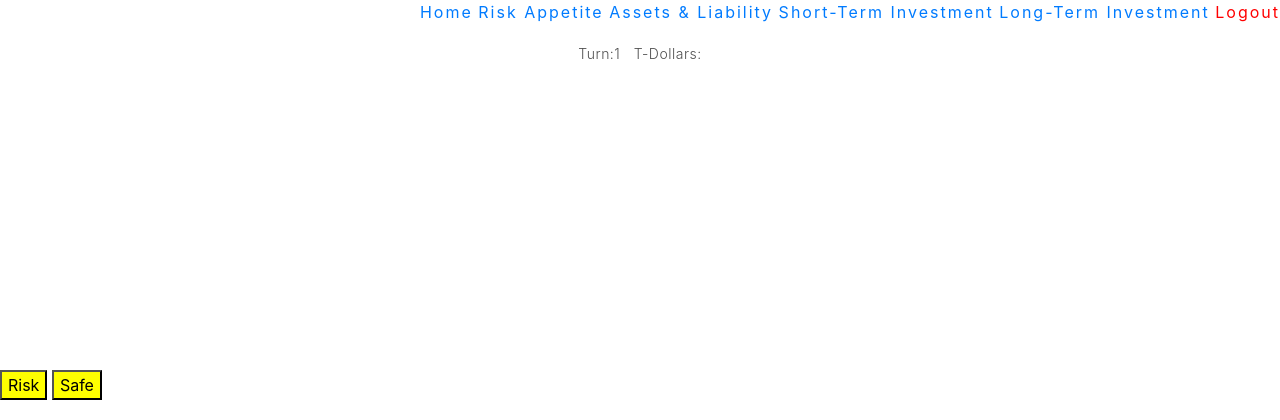
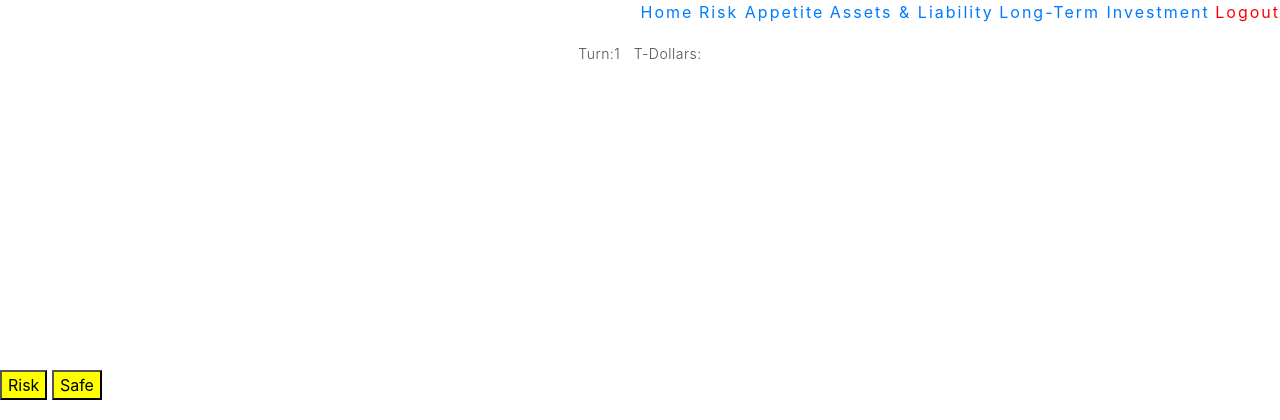
Before and after one commit to jcfrantz-2018/5thumbs, a PHP site: page /Risk.php in a window 1280 px wide. Shown: the top 420 px of the page. Run offline with PHP 8.4, Linux system fonts and the light colour scheme; the visitor is signed in with stand-in values (Sample User, id 1); data comes from the database, SQL or seed files in the repository.

Commit message:
Removed Short.php

```diff
--- a/Frontend/header.php
+++ b/Frontend/header.php
@@ -4,7 +4,6 @@
             <a href='Home.php'> Home</a>
             <a href='Risk.php'> Risk Appetite</a>
             <a href='Assets.php'> Assets & Liability</a>
-            <a href='Short.php'> Short-Term Investment</a>
             <a href='Long.php'> Long-Term Investment</a>
             <a href='Logout.php'><font color="red">Logout </font></a>
         </ul>
```
